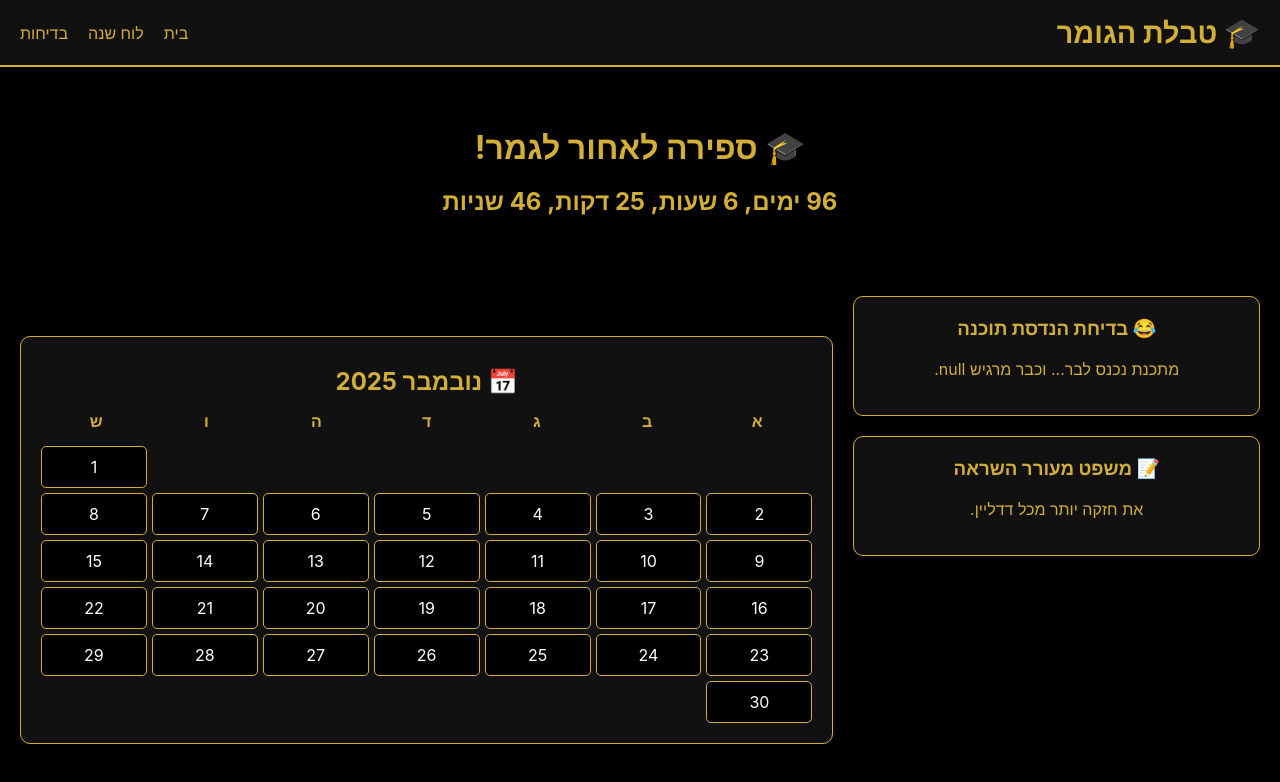
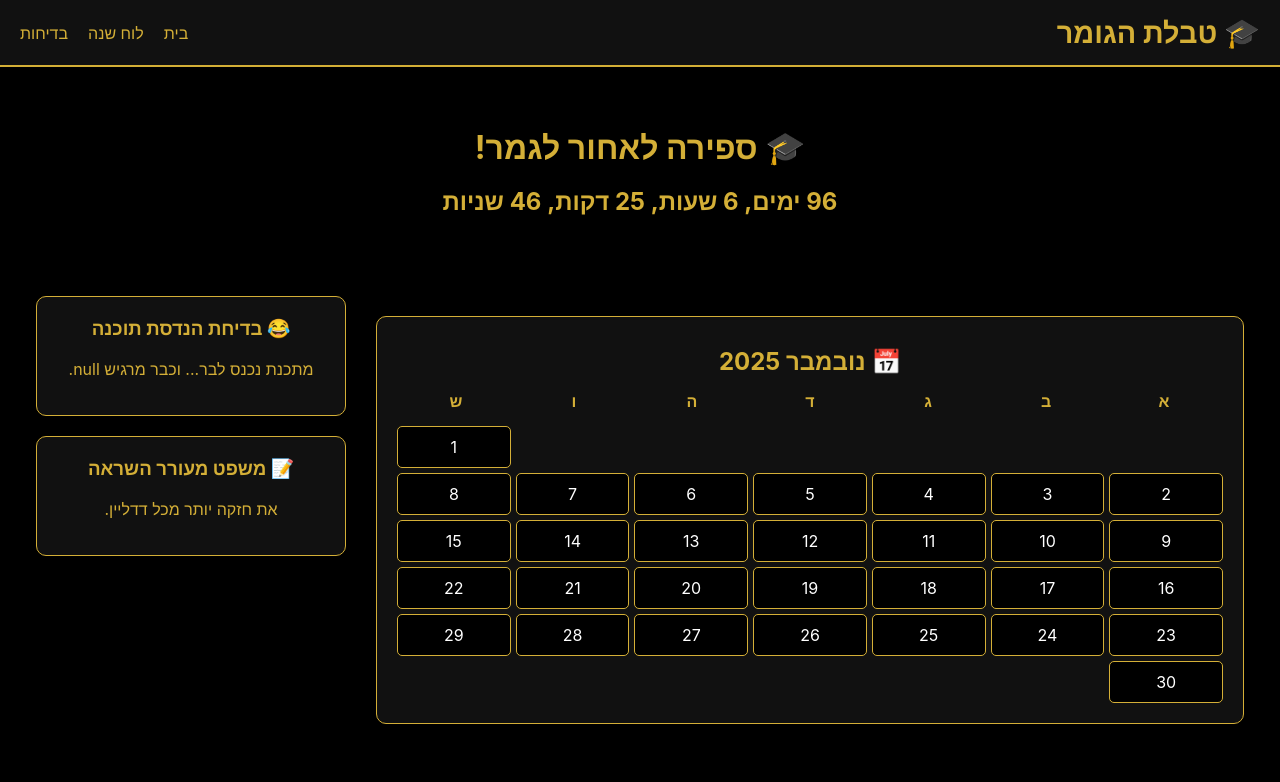
Before and after one commit to Talya2003/Hagomer, a React (Create React App) app in the folder gomeret-frontend/: page / in a window 1280 px wide. Shown: the top 782 px of the page. Built offline with nearby package versions, Linux system fonts and the light colour scheme.

Commit message:
Improve Home page layout with RTL-aware flexbox and better proportions

```diff
--- a/gomeret-frontend/src/pages/Home.jsx
+++ b/gomeret-frontend/src/pages/Home.jsx
@@ -12,7 +12,6 @@ const Home = () => {
                 direction: "rtl",
             }}
         >
-            {/* ספירה לאחור למעלה */}
             <div
                 style={{
                     display: "flex",
@@ -23,28 +22,30 @@ const Home = () => {
                 <Countdown />
             </div>
 
-            {/* אזור תוכן - שתי עמודות */}
             <div
                 style={{
                     display: "flex",
-                    gap: "20px",
+                    flexDirection: "row-reverse",
+                    gap: "30px",
                     justifyContent: "center",
                     alignItems: "flex-start",
-                    flexWrap: "wrap",
+                    width: "100%",
                 }}
             >
-                {/* טור שמאל - בדיחות + השראה */}
-                <div style={{ flex: "1", minWidth: "280px" }}>
+                <div
+                    style={{
+                        width: "25%",
+                        minWidth: "250px",
+                    }}
+                >
                     <JokesBox />
                     <NotesBox />
                 </div>
 
-                {/* טור ימין - לוח שנה */}
                 <div
                     style={{
-                        flex: "2",
-                        minWidth: "350px",
-                        marginTop: "20px", // ⭐️ מיישר לגובה
+                        width: "70%",
+                        minWidth: "400px",
                     }}
                 >
                     <CalendarGrid />
```
